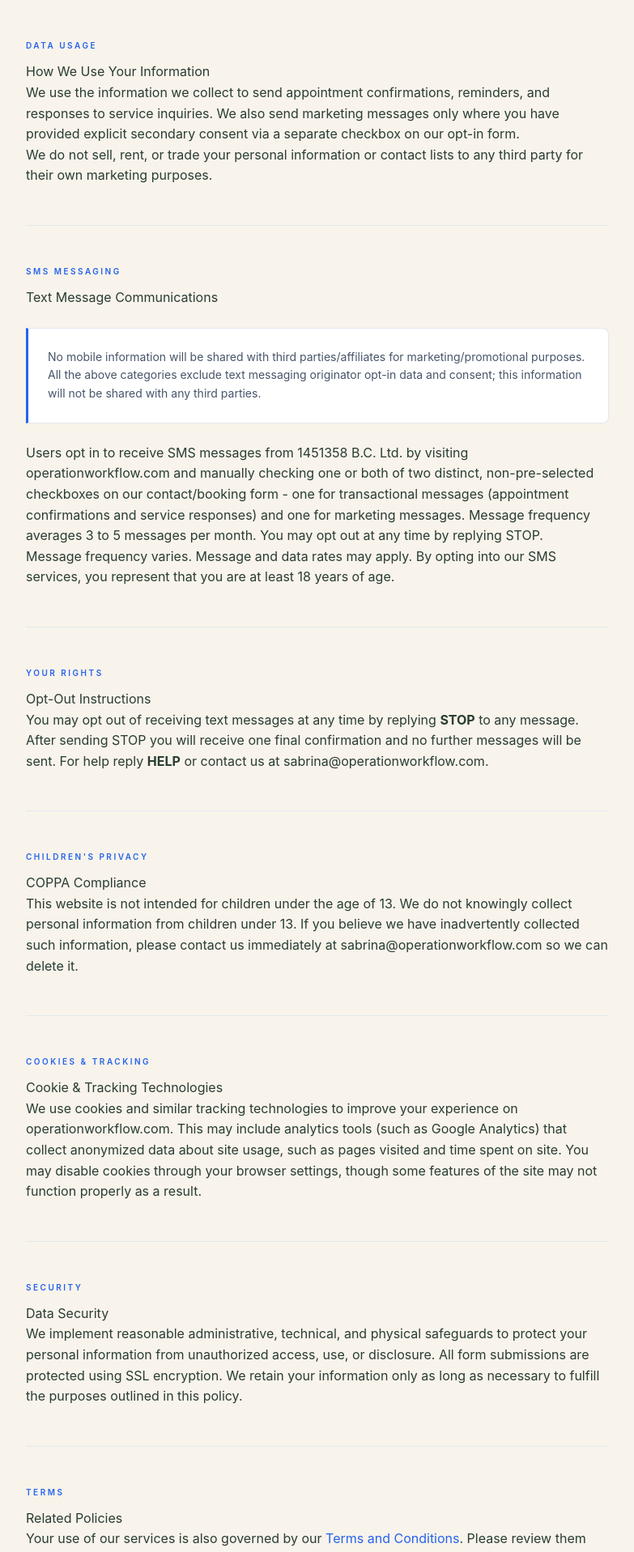
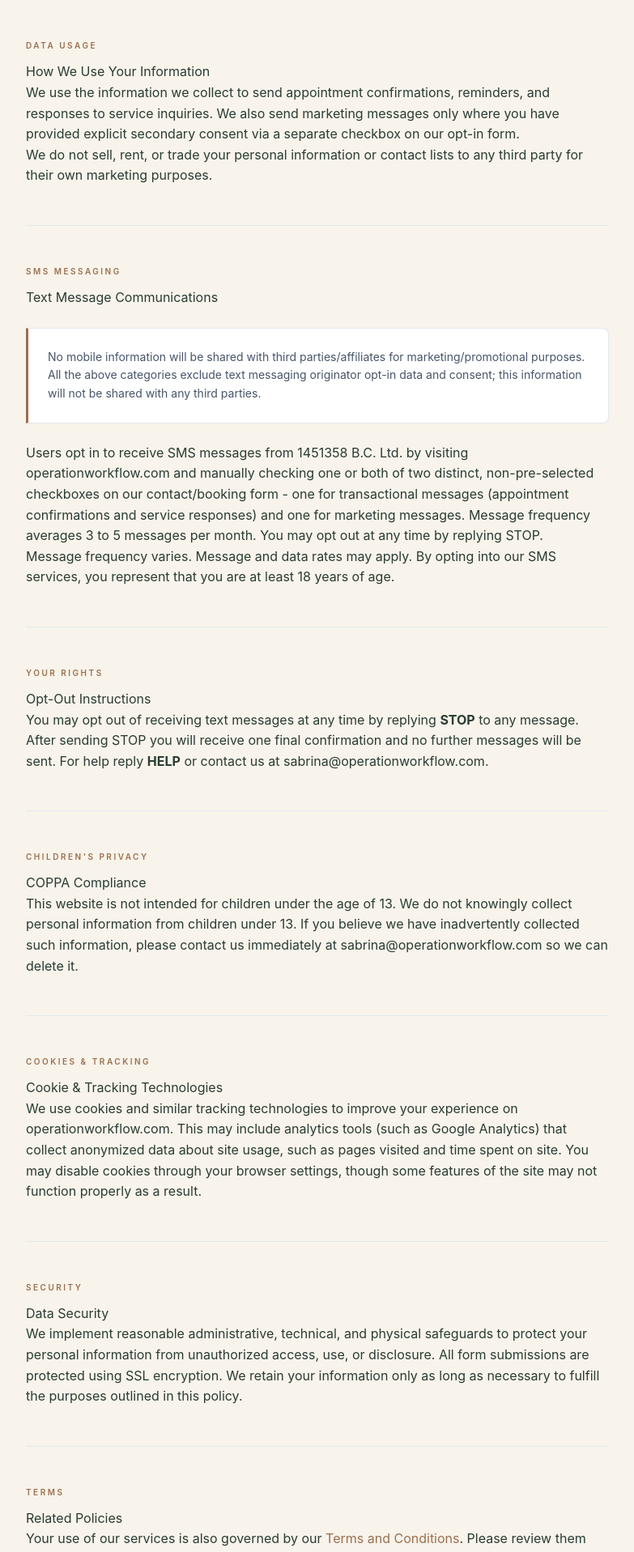
Before and after one commit to SabrinaOWF/OWF, a Next.js app: page /privacy-policy in a window 1280 px wide. Shown: the part 880-2797 px from the top of the page at 81% size, without its empty margins (248-1031 px from the left). Built offline with nearby package versions, Linux system fonts and the light colour scheme.

Commit message:
Update page.tsx

```diff
--- a/src/app/privacy-policy/page.tsx
+++ b/src/app/privacy-policy/page.tsx
@@ -80,7 +80,7 @@ export default function PrivacyPage() {
 
       <Section label="Terms">
         <h2>Related Policies</h2>
-        <p>Your use of our services is also governed by our <a href="/terms" className="text-[#2563eb] hover:underline">Terms and Conditions</a>. Please review them carefully.</p>
+        <p>Your use of our services is also governed by our <a href="/terms" className="text-[#9B704E] hover:underline">Terms and Conditions</a>. Please review them carefully.</p>
       </Section>
 
       <Section label="Contact" last>
@@ -100,7 +100,7 @@ export default function PrivacyPage() {
 function Section({ label, children, last = false }: { label: string; children: React.ReactNode; last?: boolean }) {
   return (
     <div className={`mb-12 pb-12 ${!last ? 'border-b border-[#e2e8f0]' : ''}`}>
-      <span className="block text-[10px] font-semibold tracking-[2.5px] uppercase text-[#2563eb] mb-3">{label}</span>
+      <span className="block text-[10px] font-semibold tracking-[2.5px] uppercase text-[#9B704E] mb-3">{label}</span>
       {children}
     </div>
   );
@@ -108,7 +108,7 @@ function Section({ label, children, last = false }: { label: string; children: R
 
 function HighlightBox({ children }: { children: React.ReactNode }) {
   return (
-    <div className="bg-white border border-[#e2e8f0] border-l-[3px] border-l-[#2563eb] rounded-r-lg p-5 md:p-6 my-6 text-sm text-[#475569] leading-relaxed">
+    <div className="bg-white border border-[#e2e8f0] border-l-[3px] border-l-[#9B704E] rounded-r-lg p-5 md:p-6 my-6 text-sm text-[#475569] leading-relaxed">
       {children}
     </div>
   );
```
